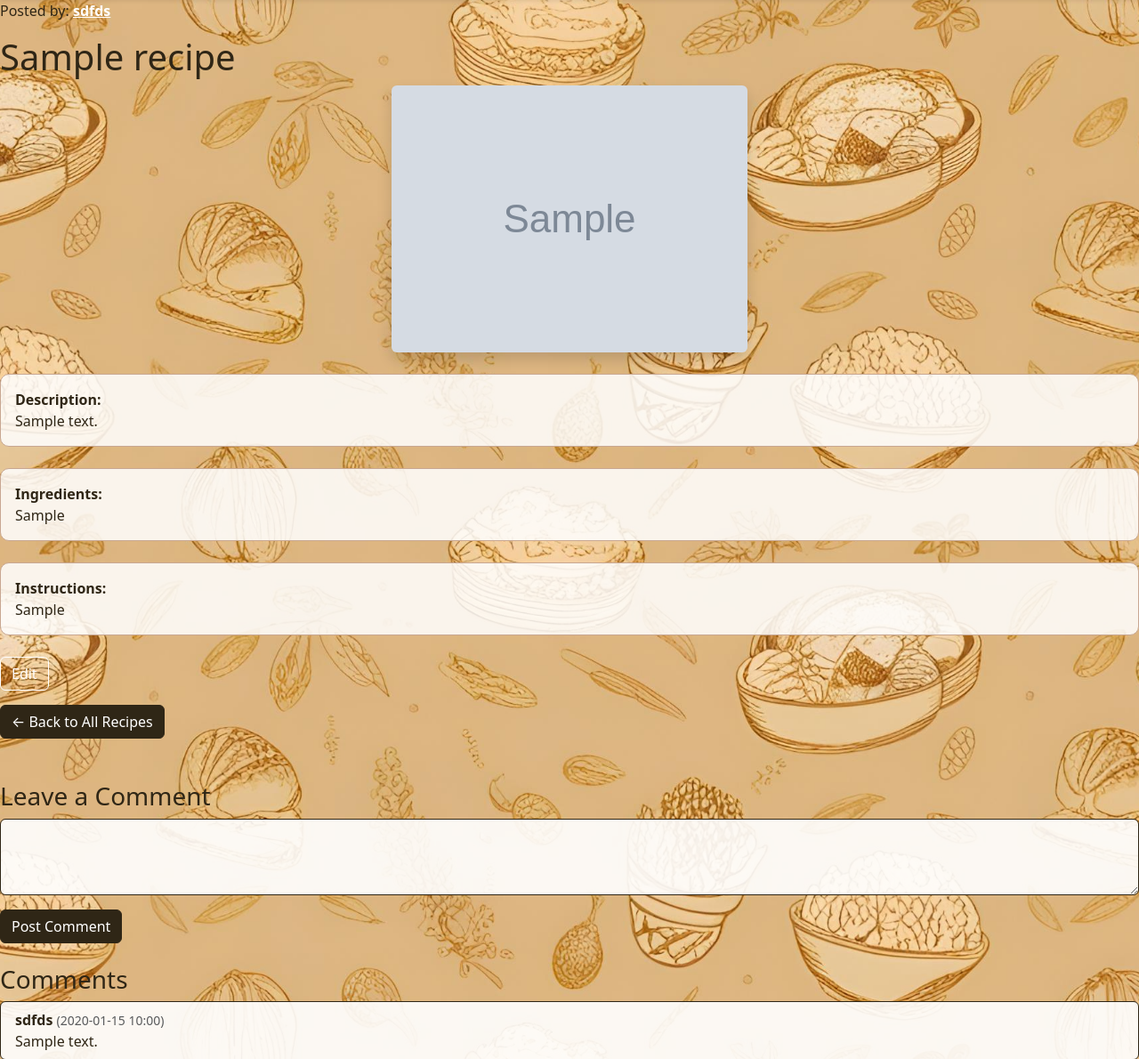
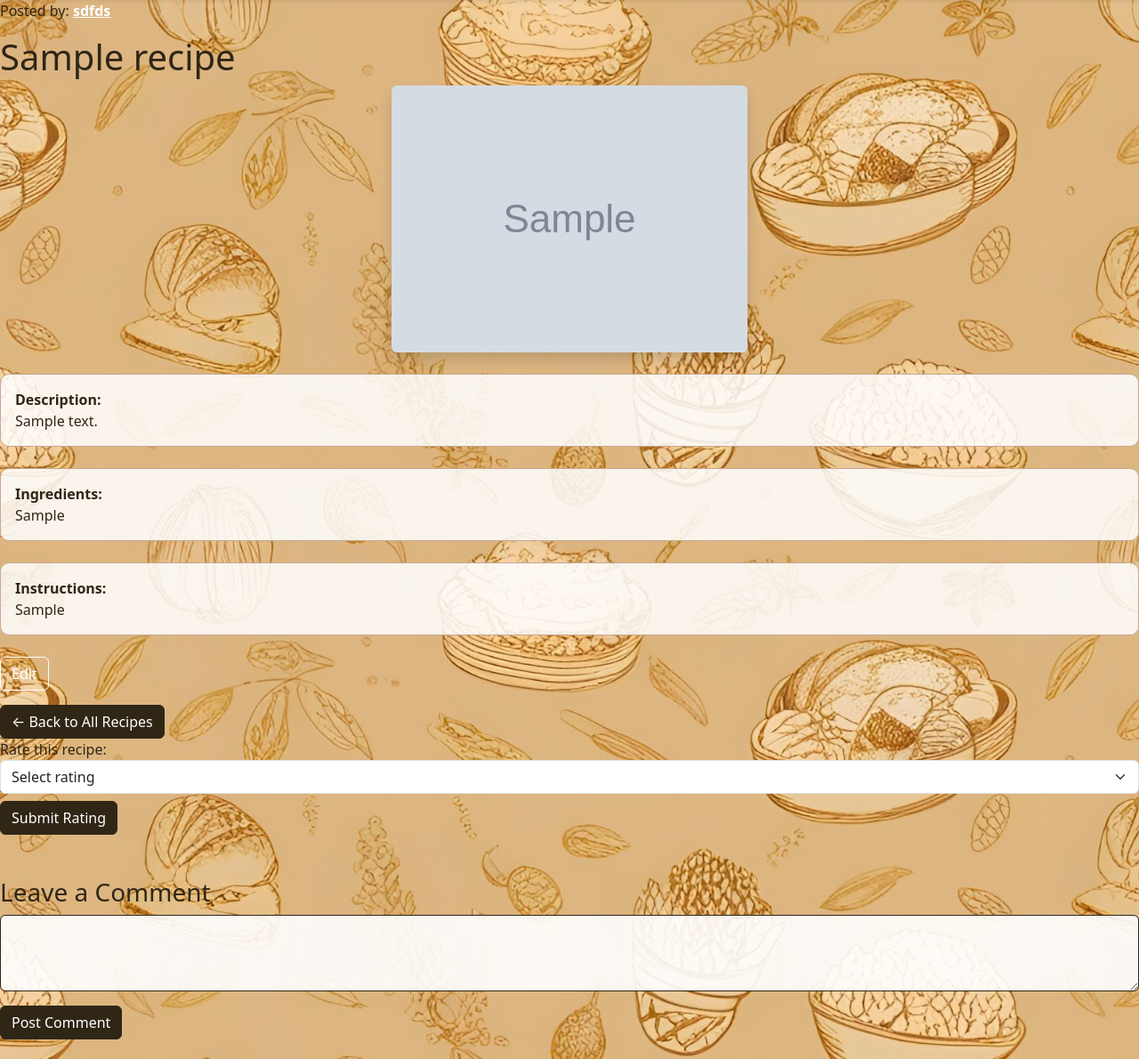
Before and after one commit to RyanTang0203/Recipe_Web_App, a Flask app: page /recipe/1 in a window 1280 px wide. Shown: the part 56-1246 px from the top of the page at 89% size. Run offline with Flask 3, Linux system fonts and the light colour scheme; a user stored in the database is signed in; tables that the repository leaves empty hold one stand-in row (values such as "Sample post"); grey boxes marked "Sample" are stand-in pictures.

Commit message:
added ratings

```diff
--- a/app/routes.py
+++ b/app/routes.py
@@ -120,13 +120,15 @@ def edit_recipe(recipe_id):
     db.session.commit()
     return redirect(url_for('view_recipe', recipe_id=recipe_id))
 
-@myapp_obj.route('/recipe/<int:recipe_id>/rate', methods=['POST'])
+@myapp_obj.route('/rate/<int:recipe_id>', methods=['POST'])
+@login_required
 def rate_recipe(recipe_id):
     recipe = Recipe.query.get_or_404(recipe_id)
     rating = int(request.form['rating'])
-    recipe.rating = rating  # Replace with average logic if needed
+    recipe.rating = rating
     db.session.commit()
-    return redirect(url_for('view_recipe', recipe_id=recipe.id))
+    flash("Rating submitted!")
+    return redirect(url_for('view_recipe', recipe_id=recipe_id))
 
 @myapp_obj.route('/recipe/<int:recipe_id>/comment', methods=['POST'])
 def comment_recipe(recipe_id):
--- a/app/templates/recipe_detail.html
+++ b/app/templates/recipe_detail.html
@@ -167,6 +167,16 @@
 
 <a href="{{ url_for('list_recipes') }}" class="btn btn-secondary mt-3">← Back to All Recipes</a>
 
+<form method="POST" action="{{ url_for('rate_recipe', recipe_id=recipe.id) }}">
+  <label for="rating">Rate this recipe:</label>
+  <select name="rating" id="rating" class="form-select mb-2" required>
+    <option value="">Select rating</option>
+    {% for i in range(1, 6) %}
+      <option value="{{ i }}">{{ i }} star{{ 's' if i > 1 }}</option>
+    {% endfor %}
+  </select>
+  <button type="submit" class="btn btn-primary">Submit Rating</button>
+</form>
 
 <!-- Comments Section -->
 <h3 class="mt-5">Leave a Comment</h3>
```
